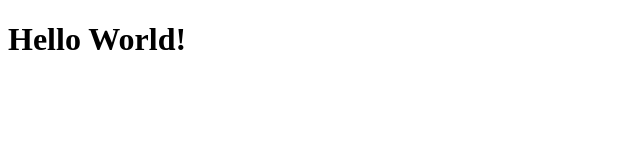
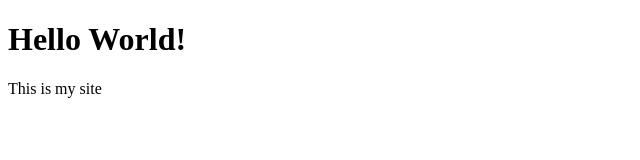
Before and after one commit to Mys-tree/2409-WECA-gitintro, a plain HTML site: page index.html in a window 1280 px wide. Shown: the whole page, without its empty margins (0-640 px from the left). Drawn offline with Linux system fonts and the light colour scheme.

Commit message:
add a paragraph to homepage

```diff
--- a/index.html
+++ b/index.html
@@ -7,5 +7,6 @@
 </head>
 <body>
     <h1>Hello World!</h1>
+    <p> This is my site</p>
 </body>
 </html>
```
